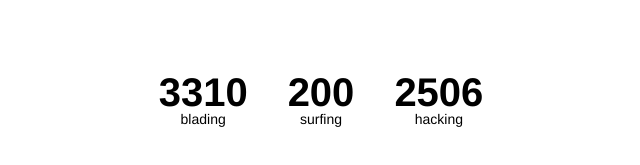
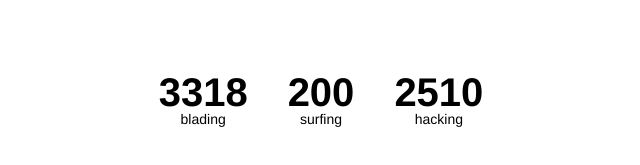
Before and after one commit to friederjanmoerman/yeah, a plain HTML site: page dest/index.html in a window 1280 px wide. Shown: the part 301-466 px from the top of the page, 319-959 px from the left. Drawn offline with Linux system fonts and the light colour scheme.

Commit message:
update tracking

```diff
--- a/dest/index.html
+++ b/dest/index.html
@@ -12,7 +12,7 @@
 <section class="stats">
   <ul class="stats__counters">
     <li class="stats__counters__counter">
-      <span class="stats__counters__counter__number">3310</span><br>
+      <span class="stats__counters__counter__number">3318</span><br>
       blading
     </li>
     <li class="stats__counters__counter">
@@ -20,7 +20,7 @@
       surfing
     </li>
     <li class="stats__counters__counter">
-      <span class="stats__counters__counter__number">2506</span><br>
+      <span class="stats__counters__counter__number">2510</span><br>
       hacking
     </li>
   </ul>
```
Also changed, not shown: src/index.html (+2 -2 lines).
